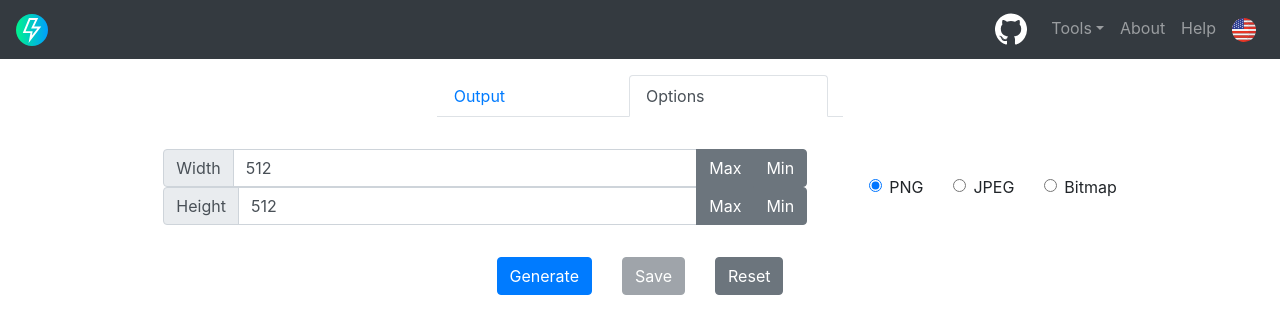
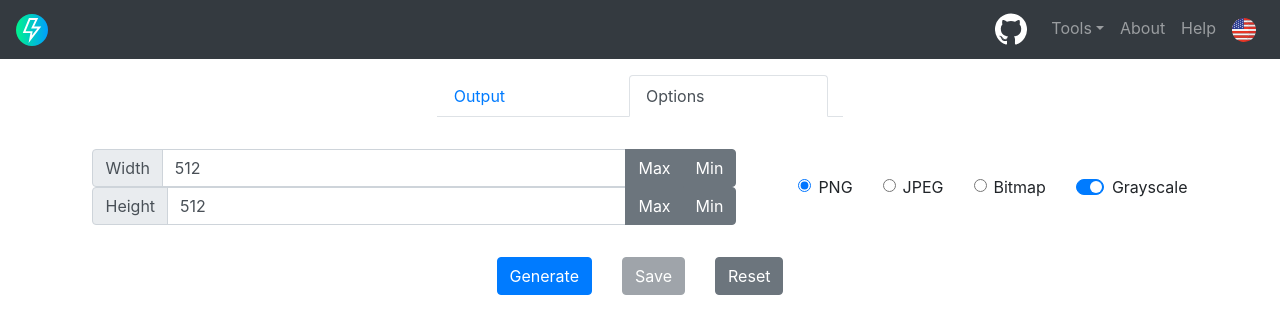
Before and after one commit to ddsoyka/superstring, a React (Create React App) app: page /random/image in a window 1280 px wide. Both pictures are taken after a click on the tab "Options". Shown: the top 334 px of the page. Built offline with nearby package versions, Linux system fonts and the light colour scheme.

Commit message:
Toggle Grayscale Mode

```diff
--- a/src/api/random.ts
+++ b/src/api/random.ts
@@ -52,18 +52,19 @@ export const getRandomWords = async (count: number, dictionary: string[], separa
     });
 };
 
-export const getRandomImage = async (width: number, height: number, mime: string) => {
+export const getRandomImage = async (width: number, height: number, mime: string, grayscale: boolean) => {
     return new Promise<string>(resolve => {
         const worker = new Worker(Utilities.getPublicPath('random.worker.js'));
         const size = width * height;
         const message: Message = {
             type: 'uint8',
-            payload: size
+            payload: grayscale ? size : size * 3
         };
         worker.onmessage = async event => {
             const image = await Jimp.create(width, height);
             const data = event.data;
 
+            if (grayscale) {
                 for (let x = 0; x < width; x++) {
                     for (let y = 0; y < height; y++) {
                         const position = y * width + x;
@@ -71,6 +72,22 @@ export const getRandomImage = async (width: number, height: number, mime: string
                         const hex = Jimp.rgbaToInt(colour, colour, colour, 255);
 
                         image.setPixelColor(hex, x, y);
+                    }
+                }
+            }
+            else {
+                let i = 0;
+
+                for (let x = 0; x < width; x++) {
+                    for (let y = 0; y < height; y++) {
+                        const red = data[i];
+                        const green = data[i + 1];
+                        const blue = data[i + 2];
+                        const hex = Jimp.rgbaToInt(red, green, blue, 255);
+
+                        image.setPixelColor(hex, x, y);
+                        i += 3;
+                    }
                 }
             }
 
--- a/src/feature/random/RandomImage.tsx
+++ b/src/feature/random/RandomImage.tsx
@@ -29,6 +29,7 @@ const RandomImage: React.FC = () => {
     const [type, setType] = React.useState<'png' | 'jpeg' | 'bmp'>(DEFAULT_TYPE);
     const [width, setWidth] = React.useState(DEFAULT_WIDTH);
     const [height, setHeight] = React.useState(DEFAULT_HEIGHT);
+    const [grayscale, setGrayscale] = React.useState(true);
     const [key, setKey] = React.useState('output');
 
     const loading = ReactRedux.useSelector((state: State.RootState) => state.random.loading);
@@ -49,6 +50,7 @@ const RandomImage: React.FC = () => {
         setType(DEFAULT_TYPE);
         setWidth(DEFAULT_WIDTH);
         setHeight(DEFAULT_HEIGHT);
+        setGrayscale(true);
     };
 
     const onSubmit = async () => {
@@ -57,7 +59,8 @@ const RandomImage: React.FC = () => {
         const argument = {
             mime: `image/${type}` as 'image/png' | 'image/jpeg' | 'image/bmp',
             width: width,
-            height: height
+            height: height,
+            grayscale: grayscale
         };
 
         try {
@@ -168,6 +171,15 @@ const RandomImage: React.FC = () => {
                                                         onChange={() => setType('bmp')}
                                                     />
                                                 </Col>
+                                                <Col className="flex-grow-0">
+                                                    <Form.Check
+                                                        id="symbols"
+                                                        type="switch"
+                                                        label="Grayscale"
+                                                        checked={grayscale}
+                                                        onChange={() => setGrayscale(!grayscale)}
+                                                    />
+                                                </Col>
                                             </Row>
                                         </Wrapper>
                                     </Tab.Pane>
--- a/src/feature/random/randomSlice.ts
+++ b/src/feature/random/randomSlice.ts
@@ -14,7 +14,8 @@ interface RandomState {
 interface ImageGenerationArgument {
     mime: 'image/png' | 'image/jpeg' | 'image/bmp'
     width: number
-    height: number
+    height: number,
+    grayscale: boolean
 }
 
 interface StringGenerationArgument {
@@ -107,9 +108,8 @@ export const createRandomImage = Toolkit.createAsyncThunk(
     'random/createRandomImage',
     async (arg: ImageGenerationArgument) => {
         const start = performance.now();
-        const base64 = await Random.getRandomImage(arg.width, arg.height, arg.mime);
+        const base64 = await Random.getRandomImage(arg.width, arg.height, arg.mime, arg.grayscale);
         const end = performance.now();
-        console.log(base64.length);
 
         console.log(`Generated a random image of ${Utilities.base64LengthInBytes(base64)}B in ${end - start}ms`)
 
```
Lines whose indentation alone changed are shown as unchanged.
